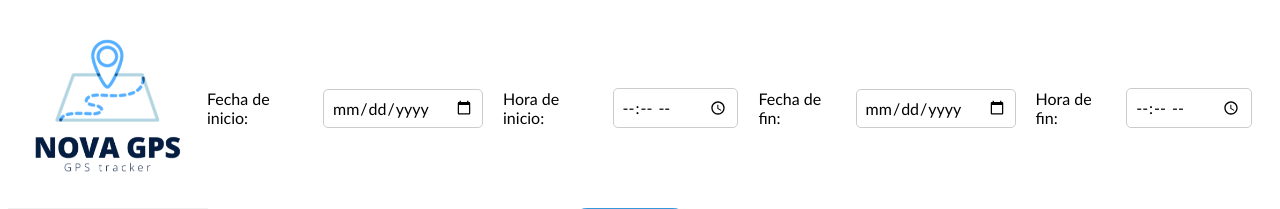
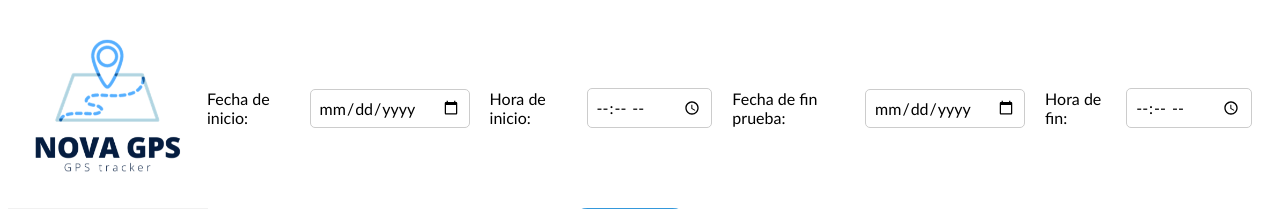
Before and after one commit to JesusCK/Workspace, a Flask app: page /historicos in a window 1280 px wide; the page is wider, and only the part inside the window is pictured. Shown: the top 209 px of that part. Run offline with Flask 3, Linux system fonts and the light colour scheme; some libraries are stand-ins or nearby versions.

Commit message:
"Prueba orlando"

```diff
--- a/templates/historicos.html
+++ b/templates/historicos.html
@@ -25,7 +25,7 @@
         </div>
         <br/>
         <div class="fechas">
-            <label for="fecha-fin">  Fecha de fin:</label>
+            <label for="fecha-fin">  Fecha de fin prueba:</label>
             <input type="date" id="fecha-fin" name="fecha-fin">
 
             <label for="hora-fin">  Hora de fin:</label>
```
